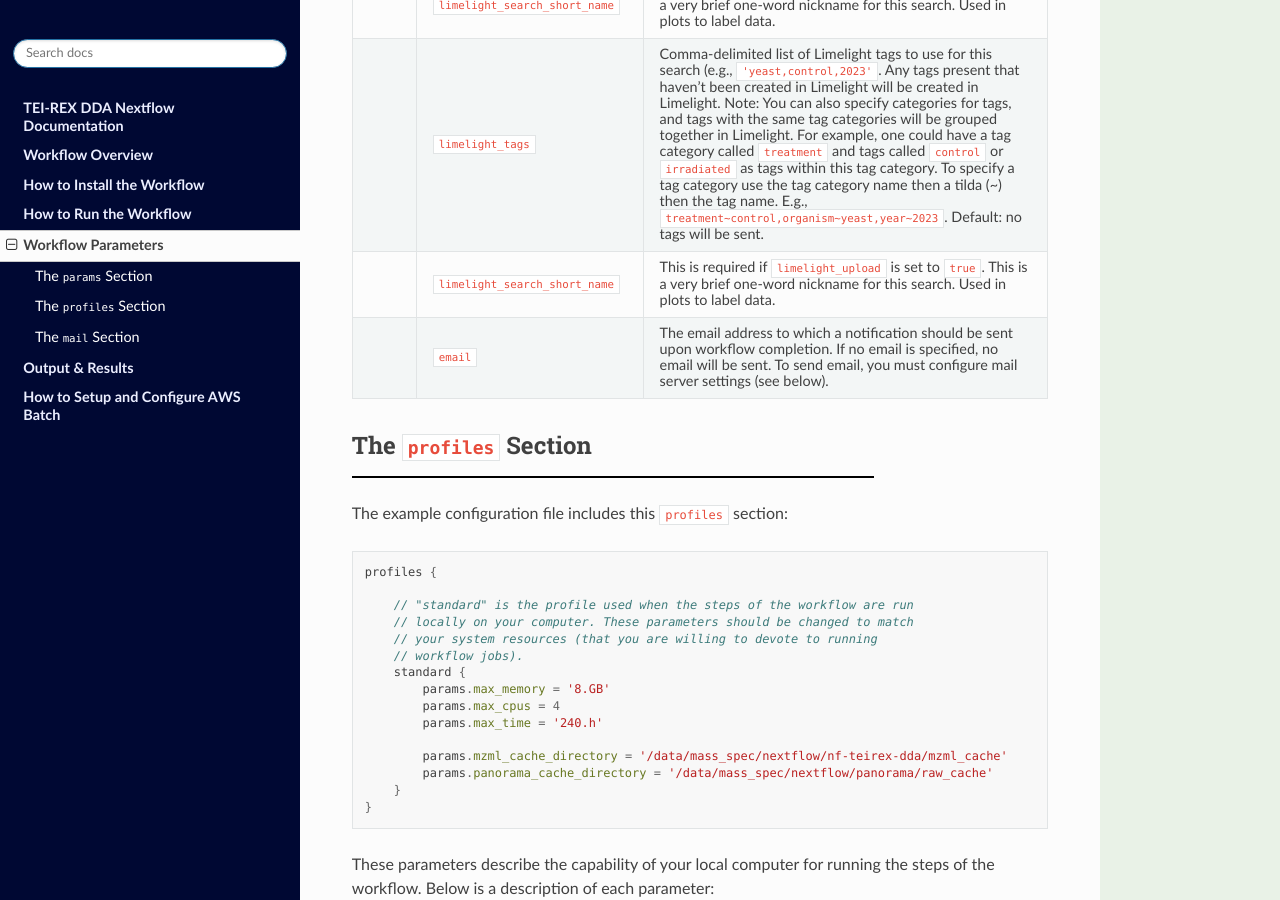
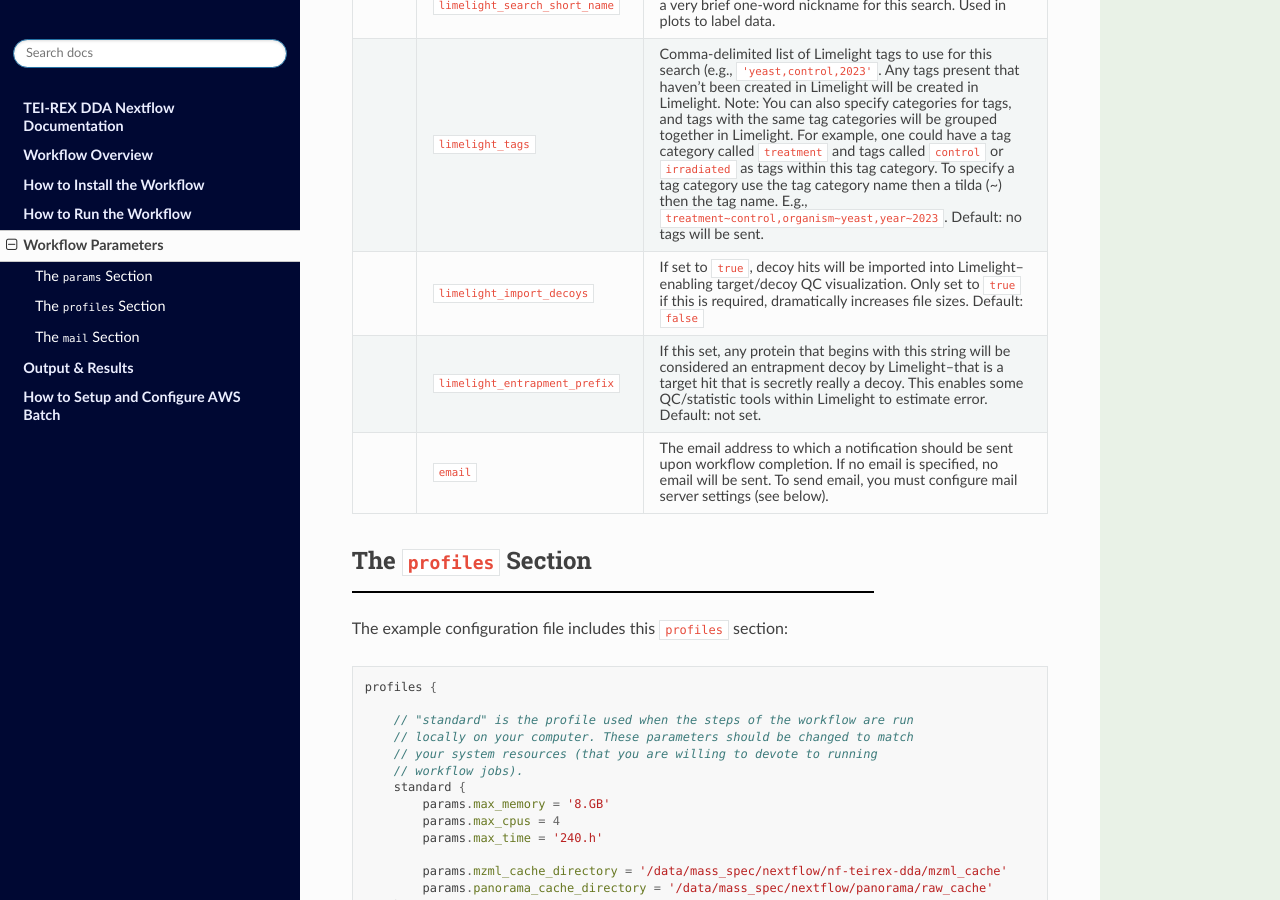
Before and after one commit to mriffle/nf-teirex-dda, a Sphinx documentation site: the page built from docs/source/workflow_parameters.rst, in a window 1280 px wide and 900 px high, scrolled down 1971 px. Built offline with Sphinx 7.4.7 and the Read the Docs theme 2.0.0, drawn with Linux system fonts in a browser that asks for light colours.

Commit message:
docs: add limelight_import_decoys and limelight_entrapment_prefix parameters

```diff
--- a/docs/source/workflow_parameters.rst
+++ b/docs/source/workflow_parameters.rst
@@ -86,8 +86,11 @@ The ``params`` Section
        categories for tags, and tags with the same tag categories will be grouped together in Limelight. For example, one could have a tag category called ``treatment`` and tags called ``control`` or ``irradiated`` as
        tags within this tag category. To specify a tag category use the tag category name then a tilda (~) then the tag name. E.g., ``treatment~control,organism~yeast,year~2023``. Default: no tags will be sent.
    * -
-     - ``limelight_search_short_name``
-     - This is required if ``limelight_upload`` is set to ``true``. This is a very brief one-word nickname for this search. Used in plots to label data.
+     - ``limelight_import_decoys``
+     - If set to ``true``, decoy hits will be imported into Limelight--enabling target/decoy QC visualization. Only set to ``true`` if this is required, dramatically increases file sizes. Default: ``false``
+   * -
+     - ``limelight_entrapment_prefix``
+     - If this set, any protein that begins with this string will be considered an entrapment decoy by Limelight--that is a target hit that is secretly really a decoy. This enables some QC/statistic tools within Limelight to estimate error. Default: not set.
    * -
      - ``email``
      - The email address to which a notification should be sent upon workflow completion. If no email is specified, no email will be sent. To send email, you must configure mail server settings (see below).
```
